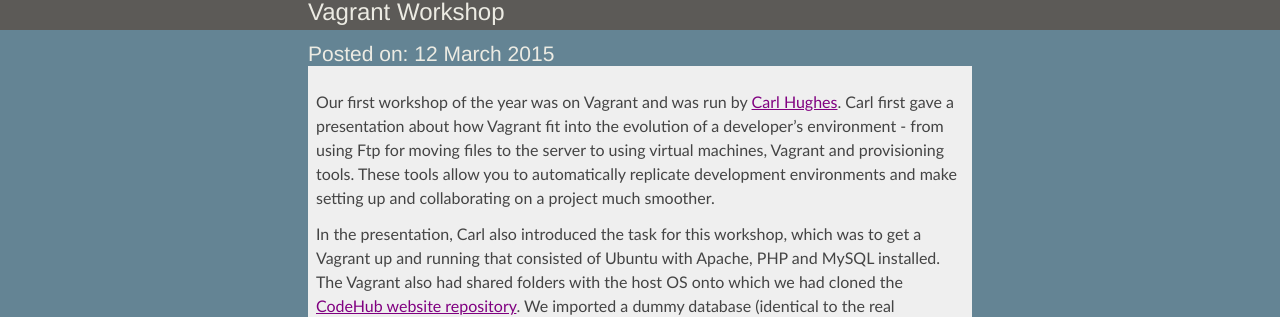
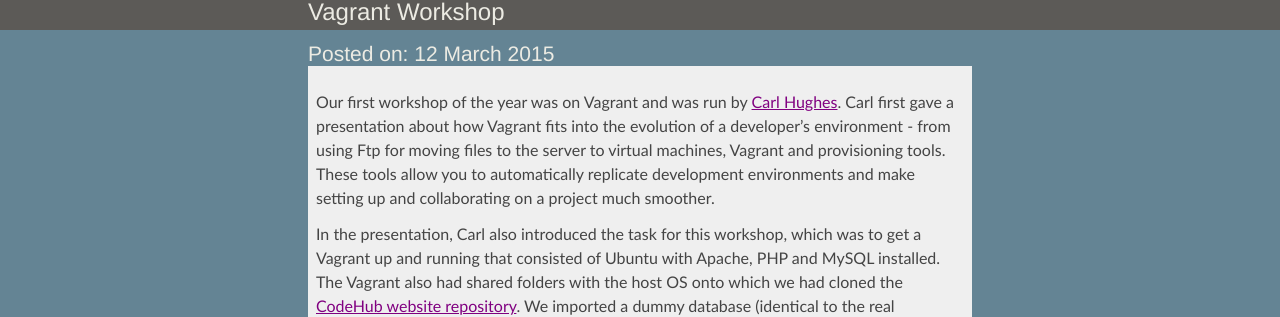
Before and after one commit to CodeHubOrg/codehuborg.github.io, a Jekyll site: the page built from _posts/2015-03-12-workshop-vagrant.md, in a window 1280 px wide. Shown: the part 146-463 px from the top of the page. Built offline with Jekyll 4.4.1, drawn with Linux system fonts in a browser that asks for light colours; some web fonts are replaced.

Commit message:
corrections in vagrant post

```diff
--- a/_posts/2015-03-12-workshop-vagrant.md
+++ b/_posts/2015-03-12-workshop-vagrant.md
@@ -8,7 +8,7 @@ categories:
 - workshop
 ---
 
-Our first workshop of the year was on Vagrant and was run by [Carl Hughes](http://twitter.com/codekipple). Carl first gave a presentation about how Vagrant fit into the evolution of a developer's environment - from using Ftp for moving files to the server to using virtual machines, Vagrant and provisioning tools. These tools allow you to automatically replicate development environments and make setting up and collaborating on a project much smoother.
+Our first workshop of the year was on Vagrant and was run by [Carl Hughes](http://twitter.com/codekipple). Carl first gave a presentation about how Vagrant fits into the evolution of a developer's environment - from using Ftp for moving files to the server to virtual machines, Vagrant and provisioning tools. These tools allow you to automatically replicate development environments and make setting up and collaborating on a project much smoother.
 
 In the presentation, Carl also introduced the task for this workshop, which was to get a Vagrant up and running that consisted of Ubuntu with Apache, PHP and MySQL installed. The Vagrant also had shared folders with the host OS onto which we had cloned the [CodeHub website repository](). We imported a dummy database (identical to the real CodeHub database except for user information), and could that way make a local version of the [Codehub concrete5 website](http://codehub.org.uk) run on our machines.
 
```
